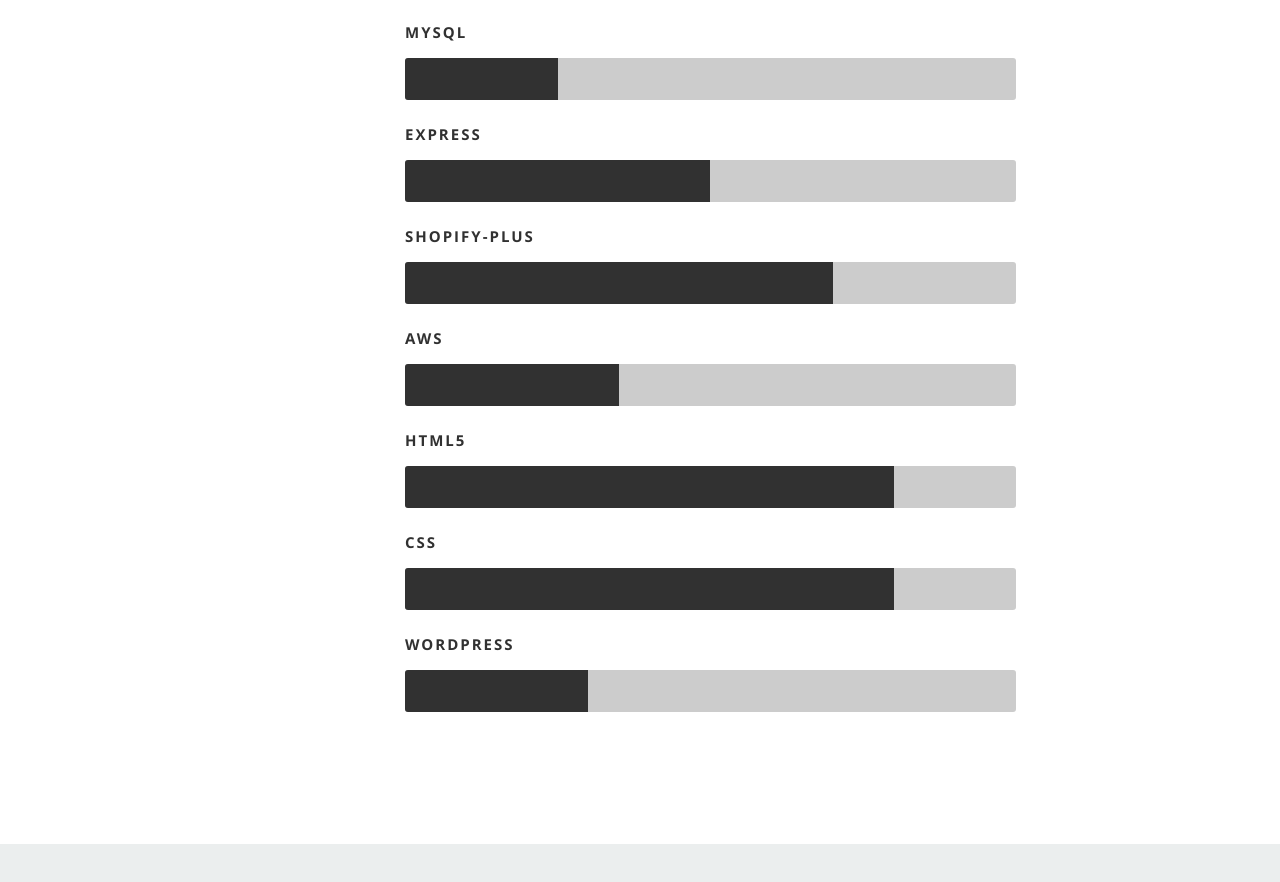
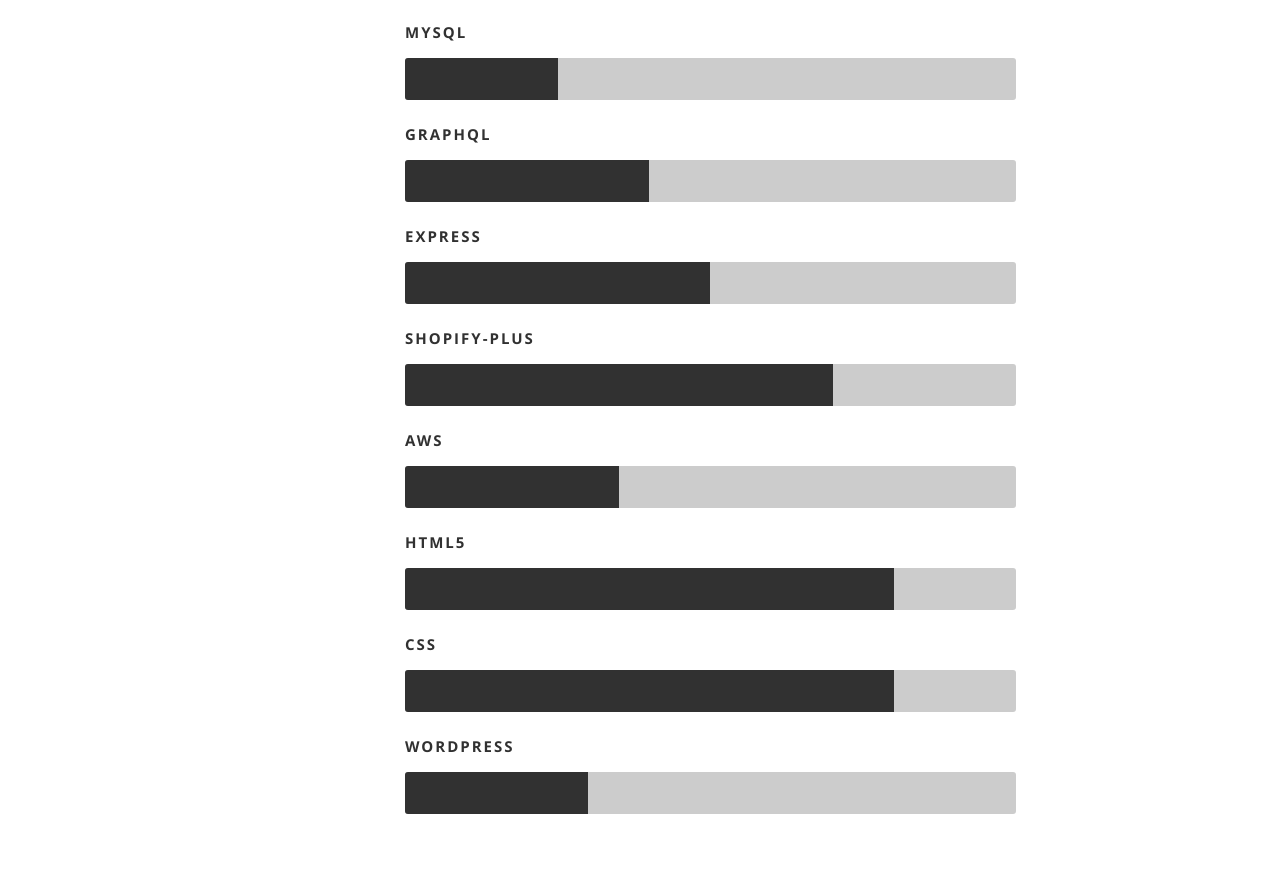
Before and after one commit to Deejerz88/Portfolio, a React (Create React App) app: page / in a window 1280 px wide. Shown: the part 2694-3576 px from the top of the page. Built offline with nearby package versions, Linux system fonts and the light colour scheme.

Commit message:
graphql skill

```diff
--- a/public/css/layout.css
+++ b/public/css/layout.css
@@ -428,6 +428,11 @@
   -moz-animation: mysql 2s ease;
   -webkit-animation: mysql 2s ease;
 }
+.graphql {
+  width: 40%;
+  -moz-animation: graphql 2s ease;
+  -webkit-animation: graphql 2s ease;
+}
 
 @-moz-keyframes photoshop {
   0% {
@@ -518,6 +523,14 @@
     width: 25%;
   }
 }
+@-moz-keyframes graphql {
+  0% {
+    width: 0px;
+  }
+  100% {
+    width: 40%;
+  }
+}
 
 @-webkit-keyframes wordpress {
   0% {
@@ -600,6 +613,14 @@
   }
   100% {
     width: 25%;
+  }
+}
+@-webkit-keyframes graphql {
+  0% {
+    width: 0px;
+  }
+  100% {
+    width: 40%;
   }
 }
 
--- a/src/resumeData.js
+++ b/src/resumeData.js
@@ -104,6 +104,9 @@
     },
     {
       skillname: "MySQL",
+    },
+    {
+      skillname: "GraphQL",
     },
     {
       skillname: "express",
```
